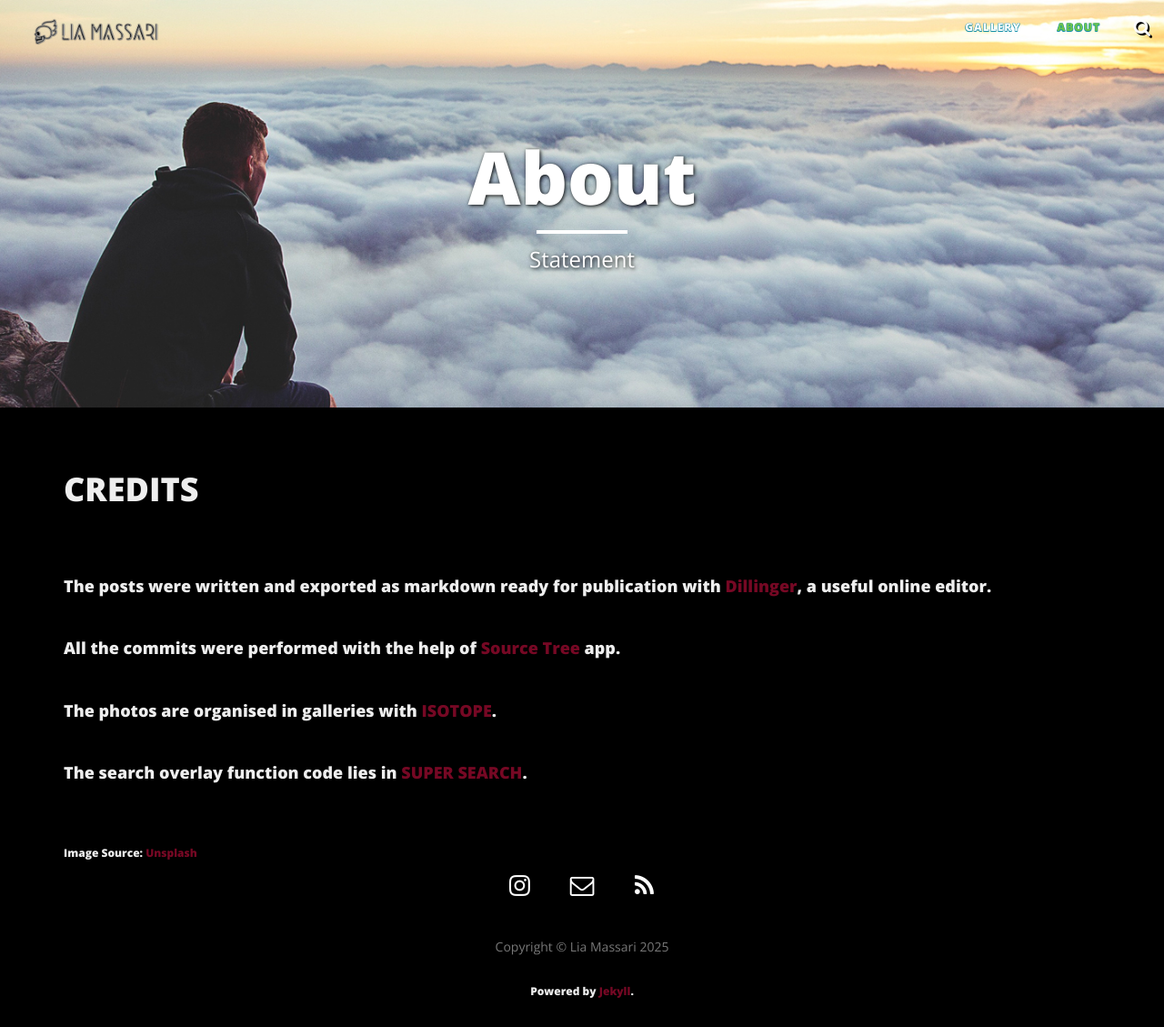
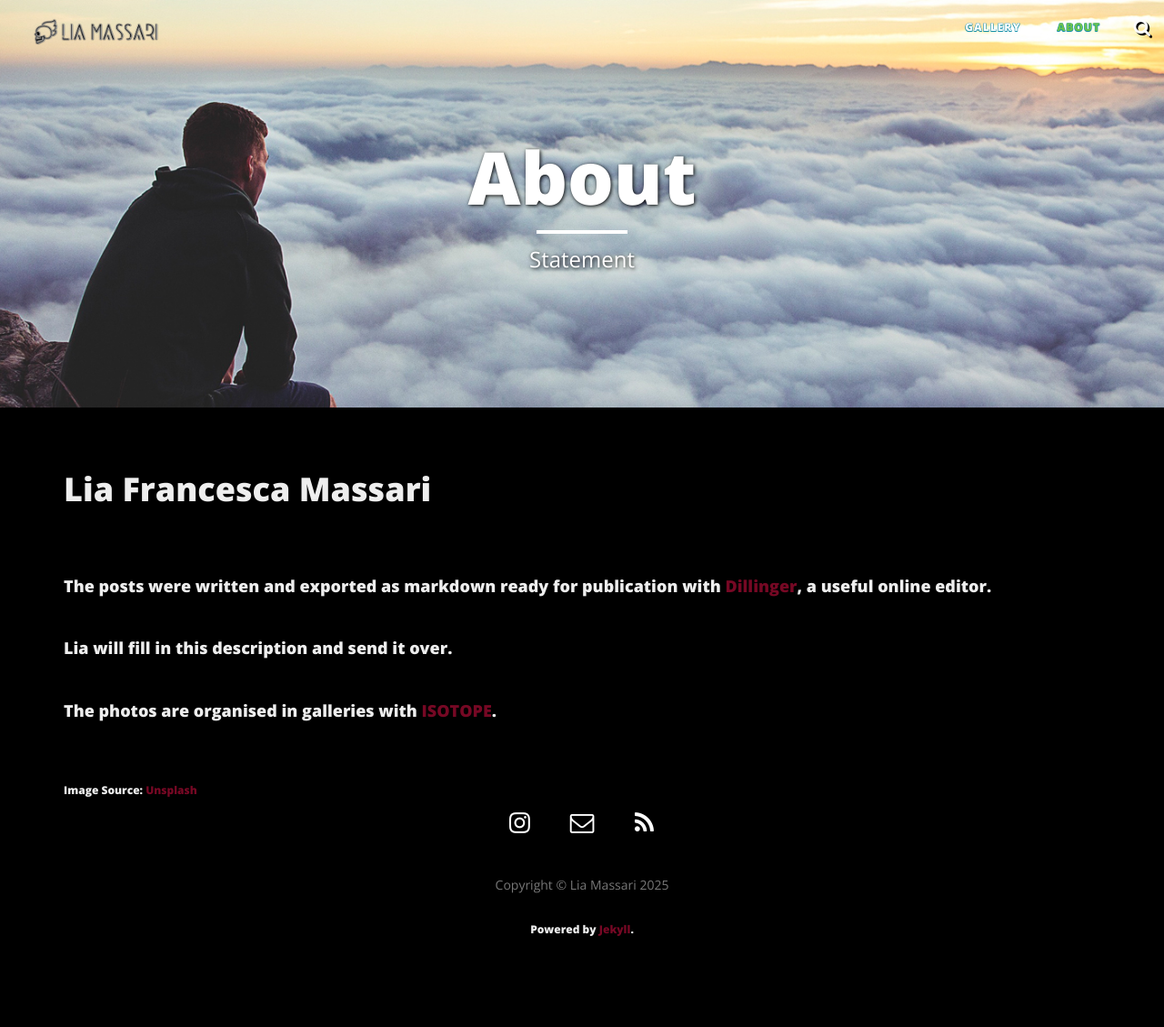
Before and after one commit to nambiepambie/nambiepambie.github.io, a Jekyll site: the page built from about/index.html, in a window 1280 px wide. Shown: the whole page at 91% size. Built offline with Jekyll 4.4.1, drawn with Linux system fonts in a browser that asks for light colours; nearby versions of some CDN libraries; after the commit the page ends 1061 px from its top, so only the background shows below that.

Commit message:
Updating about me

```diff
--- a/_config.yml
+++ b/_config.yml
@@ -28,7 +28,7 @@ comments :
 # Internal nav
 nav:
   - GALLERY: "https://nambiepambie.github.io/gallery/"
-  - ABOUT: "https://nambiepambie.github.ioS/about/"
+  - ABOUT: "https://nambiepambie.github.io/about/"
 
 # All translation keys
 translations:
--- a/about/index.html
+++ b/about/index.html
@@ -6,16 +6,14 @@ active: about
 header-img: "img/about-bg.jpg"
 ---
 
-<h1>CREDITS</h1>
+<h1>Lia Francesca Massari</h1>
 <br>
 <br>
 <h4>The posts were written and exported as markdown ready for publication with <a href="http://dillinger.io/">Dillinger</a>, a useful online editor.</h4>
 <br>
-<h4>All the commits were performed with the help of <a href="https://www.sourcetreeapp.com/">Source Tree</a> app.</h4>
+<h4>Lia will fill in this description and send it over.</h4>
 <br>
 <h4>The photos are organised in galleries with <a href="https://github.com/metafizzy/isotope">ISOTOPE</a>.</h4>
-<br>
-<h4>The search overlay function code lies in <a href="https://github.com/chinchang/super-search">SUPER SEARCH</a>.</h4>
 
 
 <br>
```
